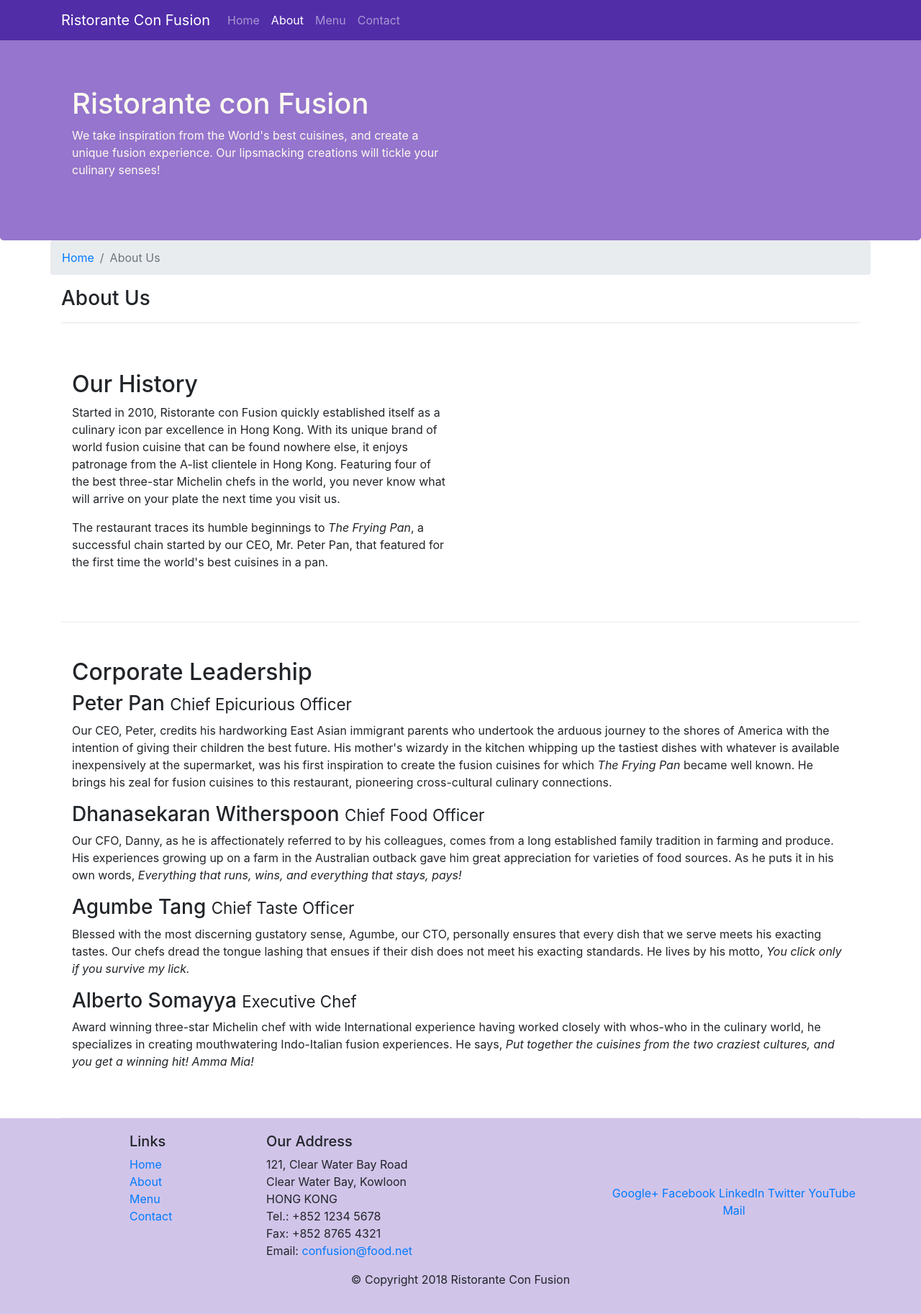
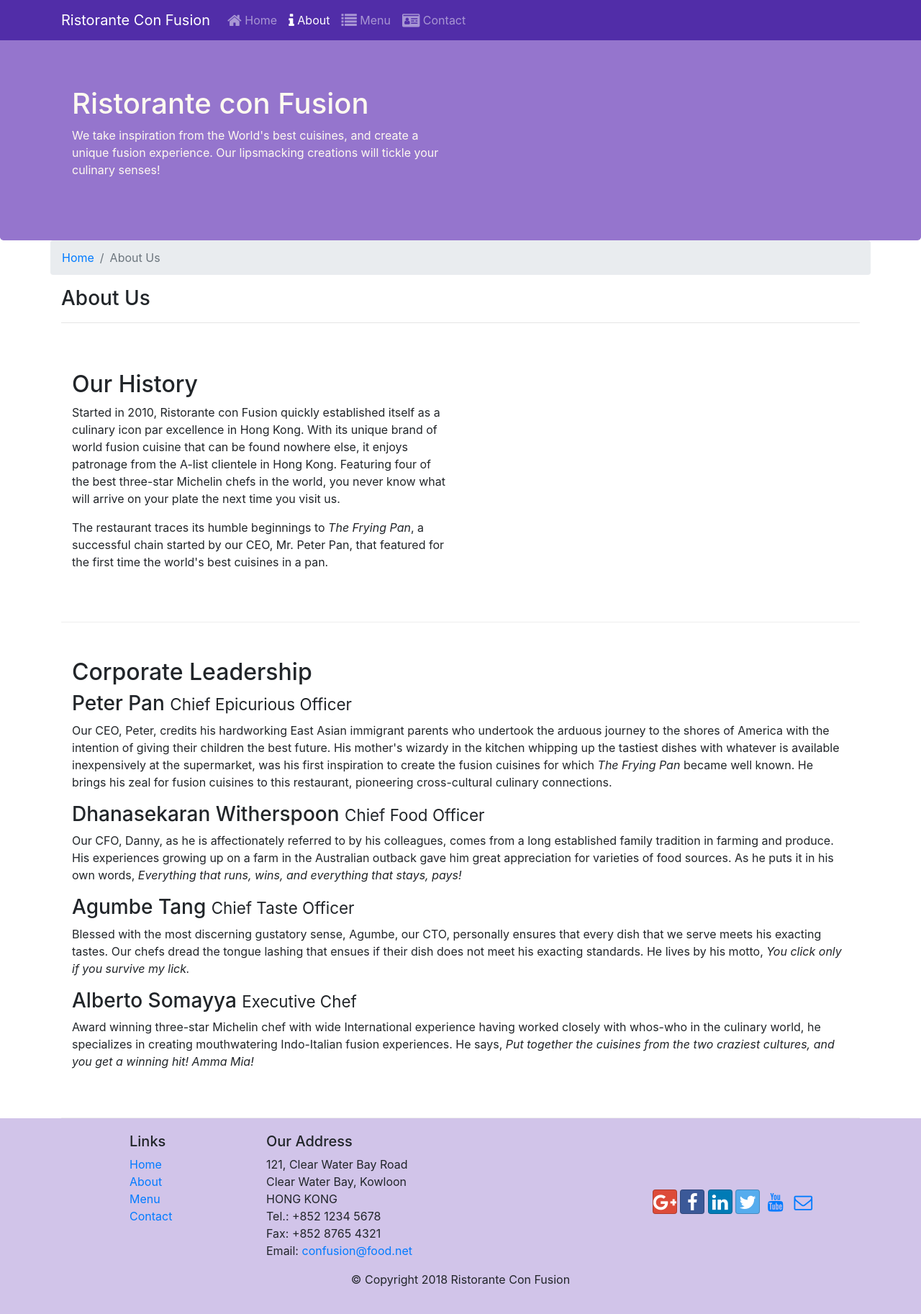
Before and after one commit to guldenbelli/conFusion, a website: page aboutus.html in a window 1280 px wide. Shown: the whole page at 72% size. Drawn offline with nearby package versions, Linux system fonts and the light colour scheme.

Commit message:
Icon Fonts

```diff
--- a/aboutus.html
+++ b/aboutus.html
@@ -11,6 +11,8 @@
         Update the page to also use your custom styles defined in your styles.css file -->
     <!-- Bootstrap CSS -->
     <link rel="stylesheet" href="node_modules/bootstrap/dist/css/bootstrap.min.css">
+    <link rel="stylesheet" href="node_modules/font-awesome/css/font-awesome.min.css">
+    <link rel="stylesheet" href="node_modules/bootstrap-social/bootstrap-social.css">
     <link rel="stylesheet" href="css/styles.css">
     <title>Ristorante Con Fusion: About Us</title>
 </head>
@@ -24,10 +26,10 @@
            <a class="navbar-brand" href="#">Ristorante Con Fusion</a>
            <div class="collapse navbar-collapse" id="Navbar">
                 <ul class="navbar-nav mr-auto">
-                    <li class="nav-item"><a class="nav-link" href="./index.html">Home</a></li>
-                    <li class="nav-item active"><a class="nav-link" href="#">About</a></li>
-                    <li class="nav-item"><a class="nav-link" href="#">Menu</a></li>
-                    <li class="nav-item"><a class="nav-link" href="#">Contact</a></li>
+                    <li class="nav-item"><a class="nav-link" href="./index.html"><span class="fa fa-home fa-lg"></span> Home</a></li>
+                    <li class="nav-item active"><a class="nav-link" href="#"><span class="fa fa-info fa-lg"></span> About</a></li>
+                    <li class="nav-item"><a class="nav-link" href="#"><span class="fa fa-list fa-lg"></span> Menu</a></li>
+                    <li class="nav-item"><a class="nav-link" href="#"><span class="fa fa-id-card fa-lg"></span> Contact</a></li>
                 </ul>
             </div>
           </div>
@@ -112,12 +114,12 @@
                 </div>
                 <div class="col-12 col-sm-4 align-self-center">
                     <div class="text-center">
-                        <a href="http://google.com/+">Google+</a>
-                        <a href="http://www.facebook.com/profile.php?id=">Facebook</a>
-                        <a href="http://www.linkedin.com/in/">LinkedIn</a>
-                        <a href="http://twitter.com/">Twitter</a>
-                        <a href="http://youtube.com/">YouTube</a>
-                        <a href="mailto:">Mail</a>
+                      <a class="btn btn-social-icon btn-google" href="http://google.com/+"><i class="fa fa-google-plus fa-lg"></i></a>
+                      <a class="btn btn-social-icon btn-facebook" href="http://www.facebook.com/profile.php?id="><i class="fa fa-facebook fa-lg"></i></a>
+                      <a class="btn btn-social-icon btn-linkedin" href="http://www.linkedin.com/in/"><i class="fa fa-linkedin fa-lg"></i></a>
+                      <a class="btn btn-social-icon btn-twitter" href="http://twitter.com/"><i class="fa fa-twitter fa-lg"></i></a>
+                      <a class="btn btn-social-icon btn-youtube" href="http://youtube.com/"><i class="fa fa-youtube fa-lg"></i></a>
+                      <a class="btn btn-social-icon" href="mailto:"><i class="fa fa-envelope-o fa-lg"></i></a>
                     </div>
                 </div>
            </div>
--- a/package.json
+++ b/package.json
@@ -15,6 +15,8 @@
   },
   "dependencies": {
     "bootstrap": "^4.0.0",
+    "bootstrap-social": "^5.1.1",
+    "font-awesome": "^4.7.0",
     "jquery": "^3.3.1",
     "popper.js": "^1.12.9"
   }
```
Also changed, not shown: index.html (+15 -13 lines), 1 other file.
